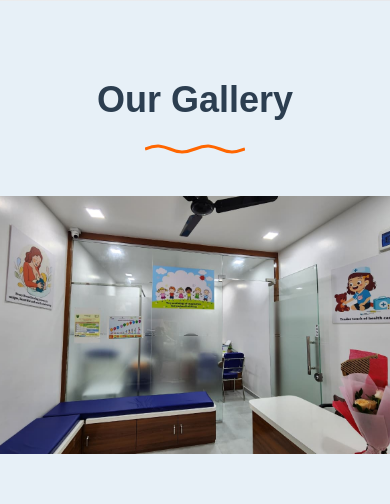
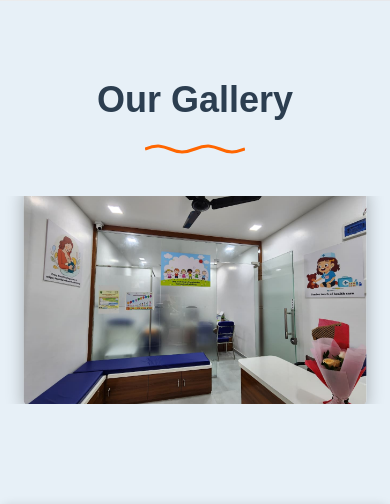
Before and after one commit to Vaibhav-Thorwat/doctor-website, a Flask app: page / in a window 390 px wide. Shown: the part 5737-6241 px from the top of the page. Run offline with Flask 3, Linux system fonts and the light colour scheme.

Commit message:
Update style.css

```diff
--- a/static/style.css
+++ b/static/style.css
@@ -1247,7 +1247,25 @@ h1, h2, h3, h4, h5, h6 {
   opacity: 1;
   box-shadow: 0 4px 15px rgba(0, 0, 0, 0.3);
 }
-
+@media (max-width: 768px) {
+  .swiper-slide img {
+    height: 200px; /* smaller height for tablets */
+    border-radius: 8px;
+  }
+}
+
+/* Mobile screens */
+@media (max-width: 480px) {
+  .swiper-slide img {
+    width: 80%;
+    height: 200px; /* smaller height for mobile */
+    border-radius: 6px;
+  }
+
+  .swiper {
+    padding-bottom: 20px; /* reduce padding on mobile */
+  }
+}
 body {
     margin: 0;
     padding: 0;
```
